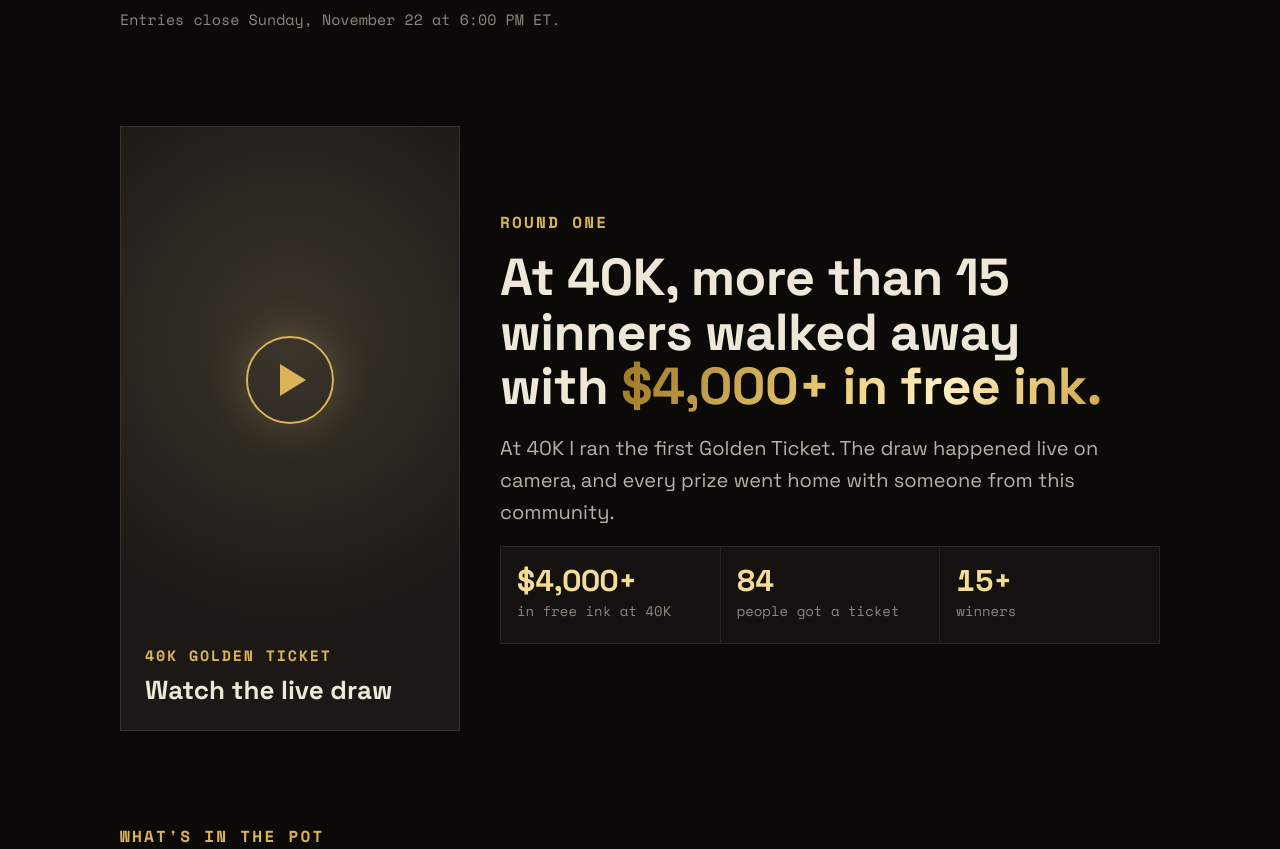
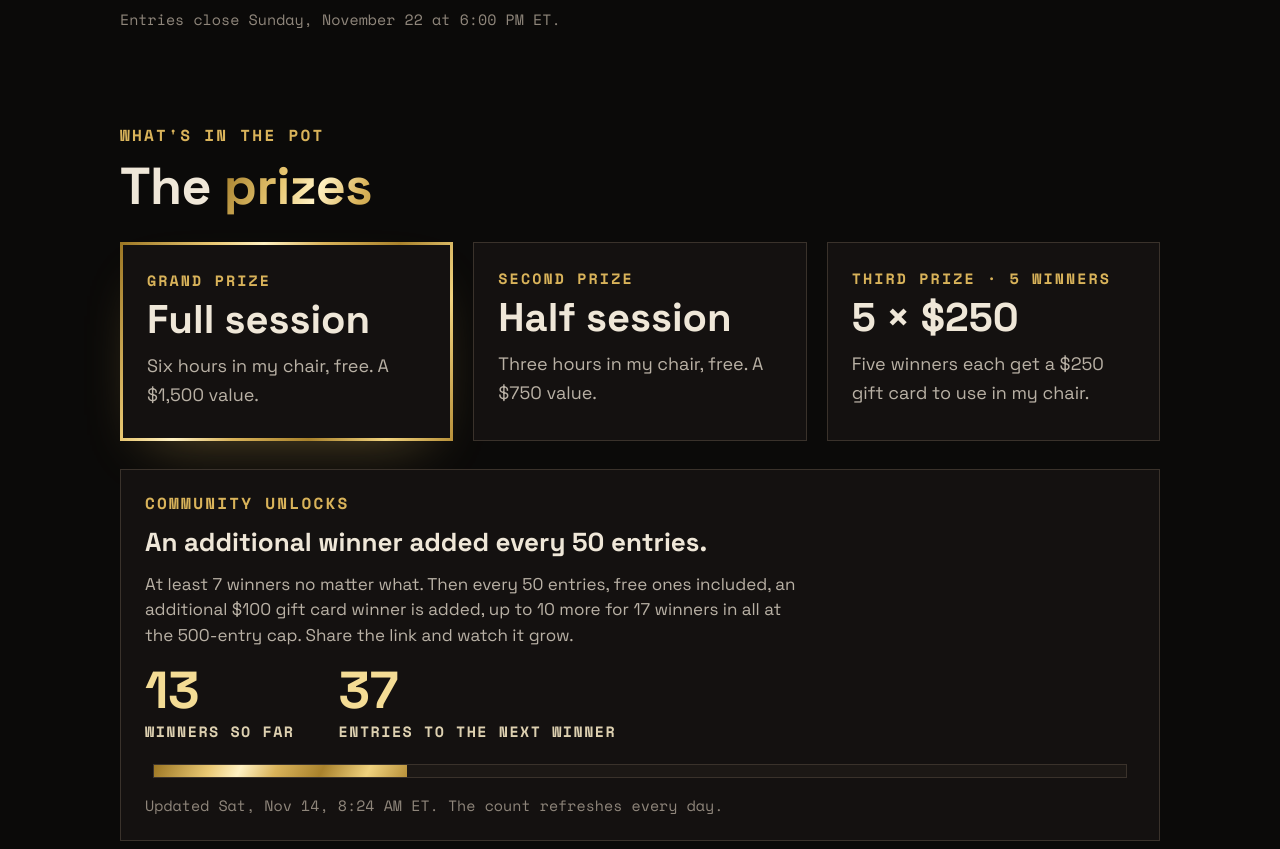
Before and after one commit to NickTylerTattoo/nicktylertattoo.github.io, a plain HTML site: page goldenticket/index.html in a window 1280 px wide. Shown: the part 1000-1849 px from the top of the page. Drawn offline with nearby package versions, Linux system fonts and the light colour scheme.

Commit message:
Golden Ticket page: remove last year's raffle content
Cut the 40K video section, the hero link to it, and the 40K references
on The Ten and The Triple packs. Added a small 'Watch last year's live
draw' button above the FAQ.

Co-Authored-By: Claude Fable 5.2 <noreply@anthropic.com>
Claude-Session: https://claude.ai/code/session_01B1HHc1bndQV9vjodVfdjDp

```diff
--- a/goldenticket/index.html
+++ b/goldenticket/index.html
@@ -6,7 +6,7 @@
 <meta name="ntt-page" content="goldenticket">
 <title>50K Golden Ticket · Nick Tyler Tattoo</title>
 <link rel="canonical" href="https://nicktylertattoo.com/goldenticket/">
-<meta name="description" content="Round two of the Golden Ticket. Grab an entry pack or claim your free entry for a shot at free tattoo sessions and gift cards from Nick Tyler Tattoo, drawn live on Instagram Sunday, November 22.">
+<meta name="description" content="The 50K Golden Ticket. Grab an entry pack or claim your free entry for a shot at free tattoo sessions and gift cards from Nick Tyler Tattoo, drawn live on Instagram Sunday, November 22.">
 <meta name="theme-color" content="#0b0a09">
 <meta property="og:title" content="The 50K Golden Ticket · Nick Tyler Tattoo">
 <meta property="og:description" content="Entry packs or one free entry. Drawn live on Instagram Sunday, November 22.">
@@ -82,7 +82,8 @@ a{color:var(--ch-lt)}
 .btn:hover{background-position:100% 0;box-shadow:0 12px 36px -10px rgba(217,179,90,.8)}
 .btn.alt{background:transparent;color:var(--gold-lt);border:1px solid var(--gold-dk);box-shadow:none}
 .btn.alt:hover{border-color:var(--gold);background:rgba(217,179,90,.08)}
-.btn:focus-visible,.ghost:focus-visible,summary:focus-visible,.play:focus-visible,input:focus-visible,.card3d:focus-visible,.rv-snd:focus-visible,.rv-x:focus-visible{outline:2px dashed var(--gold-lt);outline-offset:4px}
+.btn.compact{min-height:46px;padding:10px 18px;font-size:15px;line-height:1.3;letter-spacing:.1em}
+.btn:focus-visible,.ghost:focus-visible,summary:focus-visible,input:focus-visible,.card3d:focus-visible,.rv-snd:focus-visible,.rv-x:focus-visible{outline:2px dashed var(--gold-lt);outline-offset:4px}
 .btn.hero-btn{min-height:68px;padding:0 44px;font-size:19px;letter-spacing:.12em}
 .ghost{font:700 13px/1 var(--f-mono);letter-spacing:.1em;text-transform:uppercase;color:var(--gold-lt);text-decoration:none;border-bottom:1px solid var(--gold-dk);padding-bottom:4px}
 
@@ -92,21 +93,6 @@ a{color:var(--ch-lt)}
 .count b{display:block;font:700 clamp(34px,6vw,54px)/1 var(--f-display);color:var(--gold-lt);font-variant-numeric:tabular-nums}
 .count span{font:400 14px/1 var(--f-mono);letter-spacing:.14em;text-transform:uppercase;color:var(--muted)}
 .count-note{font:400 15px/1.4 var(--f-mono);color:var(--muted)}
-
-/* video */
-.vid{display:grid;grid-template-columns:minmax(0,340px) minmax(0,1fr);gap:40px;align-items:center}
-.play{position:relative;display:flex;flex-direction:column;justify-content:flex-end;gap:10px;aspect-ratio:9/16;max-width:100%;padding:24px;
-  background:radial-gradient(120% 70% at 50% 35%,rgba(203,185,148,.18),transparent 70%),var(--panel-2);border:1px solid var(--line-lt);text-decoration:none;color:var(--cream)}
-.play .tri{position:absolute;left:50%;top:42%;transform:translate(-50%,-50%);width:88px;height:88px;border-radius:50%;border:2px solid var(--gold);box-shadow:0 0 40px rgba(217,179,90,.25);display:grid;place-items:center}
-.play .tri::after{content:"";margin-left:6px;border-left:26px solid var(--gold);border-top:16px solid transparent;border-bottom:16px solid transparent}
-.play:hover .tri{background:rgba(217,179,90,.14)}
-.play .cap{font:700 15px/1.3 var(--f-mono);letter-spacing:.12em;text-transform:uppercase;color:var(--gold)}
-.play .ttl{font:700 26px/1.15 var(--f-display)}
-.vid-copy{display:flex;flex-direction:column;gap:18px;min-width:0}
-.stats{display:grid;grid-template-columns:repeat(3,minmax(0,1fr));gap:1px;background:var(--line);border:1px solid var(--line)}
-.stats div{background:var(--panel);padding:18px 16px}
-.stats b{display:block;font:700 30px/1.05 var(--f-display);color:var(--gold-lt);font-variant-numeric:tabular-nums}
-.stats span{font:400 14px/1.35 var(--f-mono);color:var(--muted)}
 
 /* prizes */
 .prizes{display:grid;grid-template-columns:repeat(3,minmax(0,1fr));gap:20px}
@@ -331,8 +317,7 @@ footer{display:flex;flex-wrap:wrap;gap:12px 28px;justify-content:space-between;b
   .ticket::before,.ticket::after{display:none}
   .t-stub{border-left:0;border-top:3px dotted var(--gold);flex-direction:row;flex-wrap:wrap;padding:22px 16px}
   .vesica{width:84px;height:56px}
-  .vid,.enter{grid-template-columns:minmax(0,1fr)}
-  .play{max-width:340px}
+  .enter{grid-template-columns:minmax(0,1fr)}
   .prizes,.steps,.packs{grid-template-columns:minmax(0,1fr)}
   .packs{gap:30px}
   .pack.feat{transform:none}
@@ -344,7 +329,6 @@ footer{display:flex;flex-wrap:wrap;gap:12px 28px;justify-content:space-between;b
   .wrap{gap:72px}
 }
 @media (max-width:420px){
-  .stats{grid-template-columns:minmax(0,1fr)}
   .count b{font-size:30px}
 }
 @media (max-height:700px){ .card3d{width:min(64vw,270px)} .card3d.settle{width:min(50vw,210px)} }
@@ -368,10 +352,9 @@ footer{display:flex;flex-wrap:wrap;gap:12px 28px;justify-content:space-between;b
       <div class="eyebrow">// Nick Tyler Tattoo</div>
       <div class="t-big" aria-hidden="true">50K</div>
       <h1 class="t-title">Golden Ticket</h1>
-      <p class="t-sub">50,000 of you showed up, so round two is here. Seven winners to start, plus another winner for every 50 entries, up to 17 winners. Entries are capped at 500. Drawn live Sunday, November 22.</p>
+      <p class="t-sub">50,000 of you showed up, so this is my thank you. Seven winners to start, plus another winner for every 50 entries, up to 17 winners. Entries are capped at 500. Drawn live Sunday, November 22.</p>
       <div class="cta-row">
         <a class="btn hero-btn" href="#packs">Get your Golden Ticket</a>
-        <a class="ghost" href="#watch">Watch last year's draw</a>
         <a class="ghost" id="free-link" href="#free" hidden>Claim your free entry</a>
       </div>
     </div>
@@ -392,27 +375,6 @@ footer{display:flex;flex-wrap:wrap;gap:12px 28px;justify-content:space-between;b
       <div><b id="cd-s">--</b><span>Seconds</span></div>
     </div>
     <p class="count-note" id="cd-note">Entries open Sunday, November 1 at 6:00 PM ET. Live drawing Sunday, November 22 at 8:00 PM ET.</p>
-  </section>
-
-  <!-- VIDEO -->
-  <section class="sec" id="watch" aria-labelledby="w-h">
-    <div class="vid">
-      <a class="play" href="https://www.instagram.com/reel/DQSxHKfEThd/" target="_blank" rel="noopener">
-        <span class="tri" aria-hidden="true"></span>
-        <span class="cap">40K Golden Ticket</span>
-        <span class="ttl">Watch the live draw</span>
-      </a>
-      <div class="vid-copy">
-        <div class="eyebrow">Round one</div>
-        <h2 id="w-h">At 40K, more than 15 winners walked away with <span class="gold">$4,000+ in free ink.</span></h2>
-        <p class="lead">At 40K I ran the first Golden Ticket. The draw happened live on camera, and every prize went home with someone from this community.</p>
-        <div class="stats">
-          <div><b>$4,000+</b><span>in free ink at 40K</span></div>
-          <div><b>84</b><span>people got a ticket</span></div>
-          <div><b>15+</b><span>winners</span></div>
-        </div>
-      </div>
-    </div>
   </section>
 
   <!-- PRIZES -->
@@ -490,7 +452,7 @@ footer{display:flex;flex-wrap:wrap;gap:12px 28px;justify-content:space-between;b
         <div class="p-ent"><b>10</b><span>Entries</span></div>
         <div class="p-odds"><div class="po-top"><b>30%</b><span>Chance</span></div><div class="po-bar" aria-hidden="true"><i style="width:29.5%"></i></div><small>About 1 in 3 to win a prize</small></div>
         <div class="p-per" data-per>$10 an entry<small>Save $50 vs. buying singles</small></div>
-        <p class="p-blurb">Last year's biggest pack.</p>
+        <p class="p-blurb">Your name in the hat ten times.</p>
         <button class="btn alt" type="button" data-buy="ten">Get 10 entries</button>
       </article>
       <article class="pack" data-pack="six">
@@ -503,13 +465,12 @@ footer{display:flex;flex-wrap:wrap;gap:12px 28px;justify-content:space-between;b
         <button class="btn alt" type="button" data-buy="six">Get 7 entries</button>
       </article>
       <article class="pack" data-pack="triple">
-        <div class="badge dark">40K favorite</div>
         <div class="p-name">The Triple</div>
         <div class="p-price" data-price>$35</div>
         <div class="p-ent"><b>3</b><span>Entries</span></div>
         <div class="p-odds"><div class="po-top"><b>9.9%</b><span>Chance</span></div><div class="po-bar" aria-hidden="true"><i style="width:9.9%"></i></div><small>About 1 in 10 to win a prize</small></div>
         <div class="p-per" data-per>$11.67 an entry<small>Save $10 vs. buying singles</small></div>
-        <p class="p-blurb">What most of you went with at 40K.</p>
+        <p class="p-blurb">Three shots at the prizes.</p>
         <button class="btn alt" type="button" data-buy="triple">Get 3 entries</button>
       </article>
       <article class="pack" data-pack="single">
@@ -561,6 +522,7 @@ footer{display:flex;flex-wrap:wrap;gap:12px 28px;justify-content:space-between;b
 
   <!-- FAQ -->
   <section class="sec" aria-labelledby="f-h">
+    <div class="cta-row"><a class="btn alt compact" href="https://www.instagram.com/reel/DQSxHKfEThd/" target="_blank" rel="noopener">Watch last year's live draw</a></div>
     <div class="sec-head">
       <div class="eyebrow">Questions</div>
       <h2 id="f-h">Good to know</h2>
```
